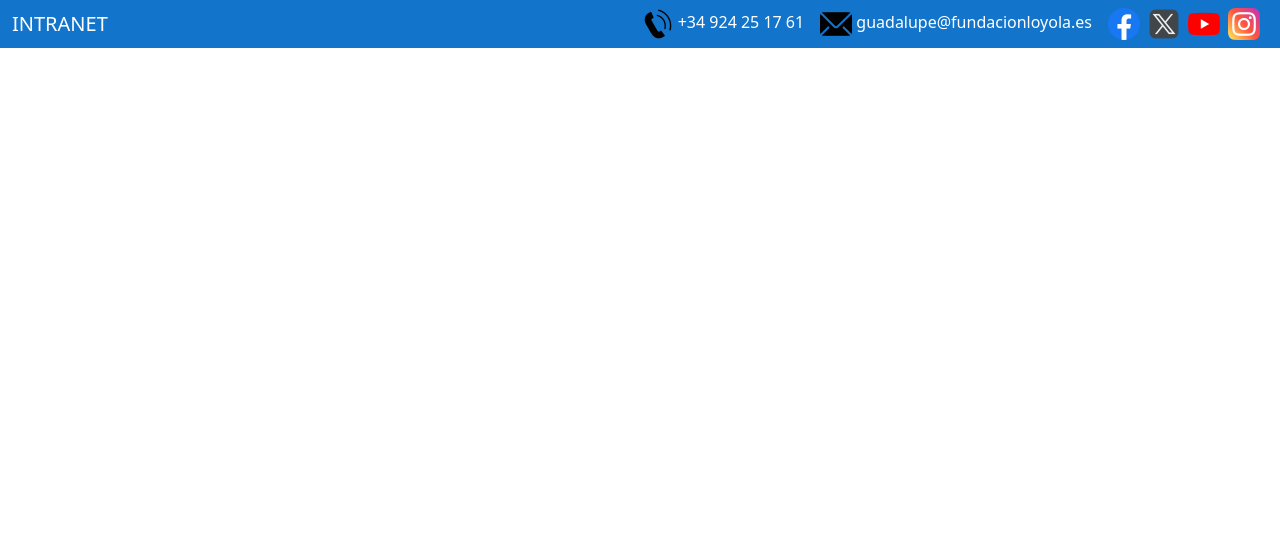
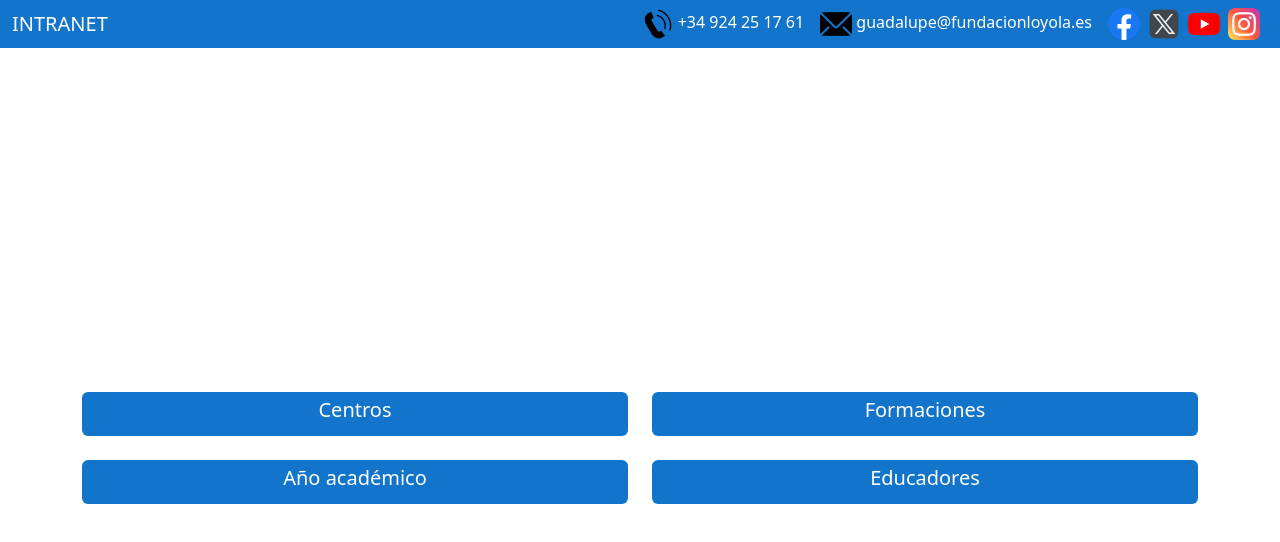
Before and after one commit to levijcdfEVG/TFG_DEMO, an Angular app: page / in a window 1280 px wide. Shown: the top 542 px of the page. Built offline with nearby package versions, Linux system fonts and the light colour scheme.

Commit message:
Creacion del menu principal

```diff
--- a/src/app/app.component.html
+++ b/src/app/app.component.html
@@ -1 +1,2 @@
 <app-header></app-header>
+<app-mainmenu></app-mainmenu>
--- a/src/app/app.module.ts
+++ b/src/app/app.module.ts
@@ -5,12 +5,14 @@ import { AppRoutingModule } from './app-routing.module';
 import { AppComponent } from './app.component';
 import { TemplateComponent } from './components/template/template.component';
 import { HeaderComponent } from './components/header/header.component';
+import { MainmenuComponent } from './components/mainmenu/mainmenu.component';
 
 @NgModule({
   declarations: [
     AppComponent,
     TemplateComponent,
-    HeaderComponent
+    HeaderComponent,
+    MainmenuComponent
   ],
   imports: [
     BrowserModule,
--- /dev/null
+++ b/src/app/components/mainmenu/mainmenu.component.css
@@ -0,0 +1,5 @@
+button{
+    background-color: var(--color-primario);
+    color: white;
+    border: none;
+}
--- /dev/null
+++ b/src/app/components/mainmenu/mainmenu.component.html
@@ -0,0 +1,18 @@
+<div class="d-flex align-items-center vh-100">
+    <div class="container">
+        <div class="row row-cols-2 g-4">
+            <div class="col">
+                <button class="btn btn-primary w-100 h-100"><h5>Centros</h5></button>
+            </div>
+            <div class="col">
+                <button class="btn btn-primary w-100 h-100"><h5>Formaciones</h5></button>
+            </div>
+            <div class="col">
+                <button class="btn btn-primary w-100 h-100"><h5>Año académico</h5></button>
+            </div>
+            <div class="col">
+                <button class="btn btn-primary w-100 h-100"><h5>Educadores</h5></button>
+            </div>
+        </div>
+    </div>
+</div>
```
Also changed, not shown: src/app/components/mainmenu/mainmenu.component.ts (added, +10 -0 lines), 1 other file (tests, documents, lock files or other folders).
